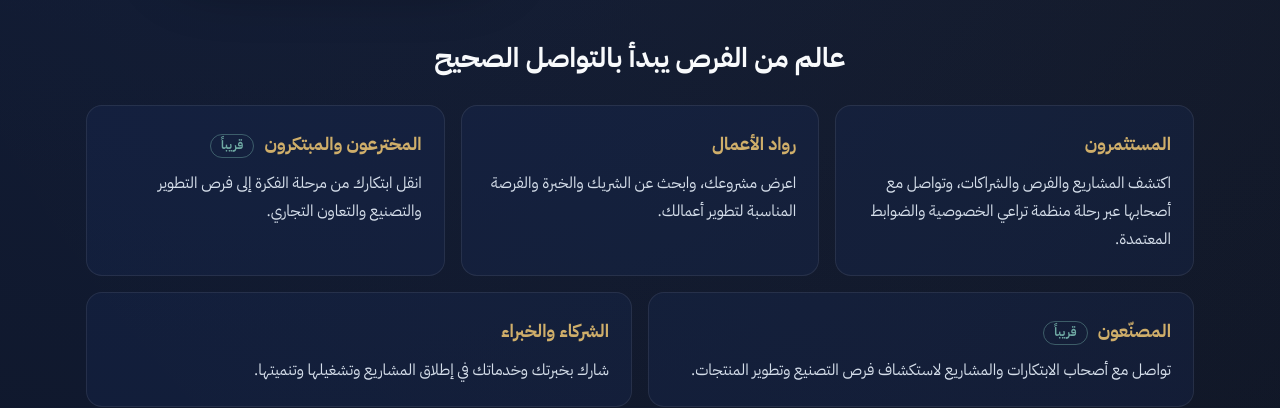
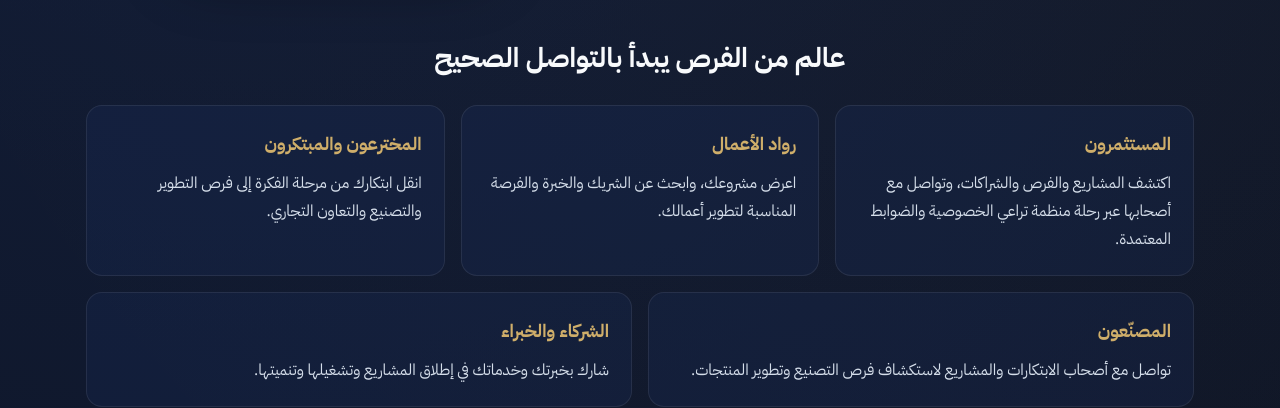
Before and after one commit to businessvaultapp/businessvault-site, a plain HTML site: page index.html in a window 1280 px wide. Shown: the part 860-1268 px from the top of the page. Drawn offline with Linux system fonts and the light colour scheme.

Commit message:
Home: remove «قريباً» from inventors and manufacturers cards (from sharaka_app 80dff43)
Co-Authored-By: Claude Opus 5.5 <noreply@anthropic.com>
Claude-Session: https://claude.ai/code/session_01BnGpai9A9MKJmGydFkuPqw

```diff
--- a/index.html
+++ b/index.html
@@ -31,7 +31,7 @@
 </div></section>
 <section id="audiences"><div class="container">
 <div class="section-header"><h2>عالم من الفرص يبدأ بالتواصل الصحيح</h2></div>
-<div class="grid"><div class="feature"><h3>المستثمرون</h3><p>اكتشف المشاريع والفرص والشراكات، وتواصل مع أصحابها عبر رحلة منظمة تراعي الخصوصية والضوابط المعتمدة.</p></div><div class="feature"><h3>رواد الأعمال</h3><p>اعرض مشروعك، وابحث عن الشريك والخبرة والفرصة المناسبة لتطوير أعمالك.</p></div><div class="feature"><h3>المخترعون والمبتكرون <span class="badge">قريباً</span></h3><p>انقل ابتكارك من مرحلة الفكرة إلى فرص التطوير والتصنيع والتعاون التجاري.</p></div><div class="feature"><h3>المصنّعون <span class="badge">قريباً</span></h3><p>تواصل مع أصحاب الابتكارات والمشاريع لاستكشاف فرص التصنيع وتطوير المنتجات.</p></div><div class="feature"><h3>الشركاء والخبراء</h3><p>شارك بخبرتك وخدماتك في إطلاق المشاريع وتشغيلها وتنميتها.</p></div></div>
+<div class="grid"><div class="feature"><h3>المستثمرون</h3><p>اكتشف المشاريع والفرص والشراكات، وتواصل مع أصحابها عبر رحلة منظمة تراعي الخصوصية والضوابط المعتمدة.</p></div><div class="feature"><h3>رواد الأعمال</h3><p>اعرض مشروعك، وابحث عن الشريك والخبرة والفرصة المناسبة لتطوير أعمالك.</p></div><div class="feature"><h3>المخترعون والمبتكرون</h3><p>انقل ابتكارك من مرحلة الفكرة إلى فرص التطوير والتصنيع والتعاون التجاري.</p></div><div class="feature"><h3>المصنّعون</h3><p>تواصل مع أصحاب الابتكارات والمشاريع لاستكشاف فرص التصنيع وتطوير المنتجات.</p></div><div class="feature"><h3>الشركاء والخبراء</h3><p>شارك بخبرتك وخدماتك في إطلاق المشاريع وتشغيلها وتنميتها.</p></div></div>
 </div></section>
 <section id="map"><div class="container map-box">
 <div class="map-text">
```
